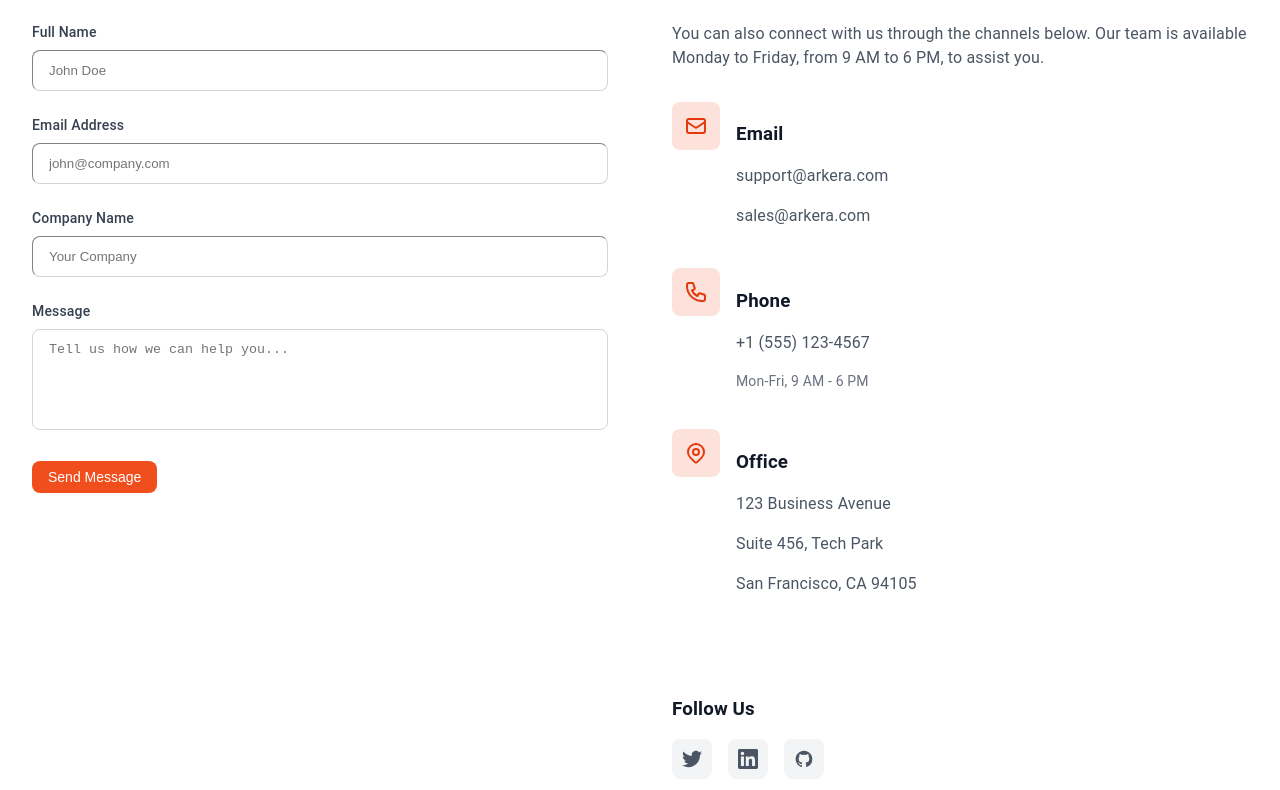
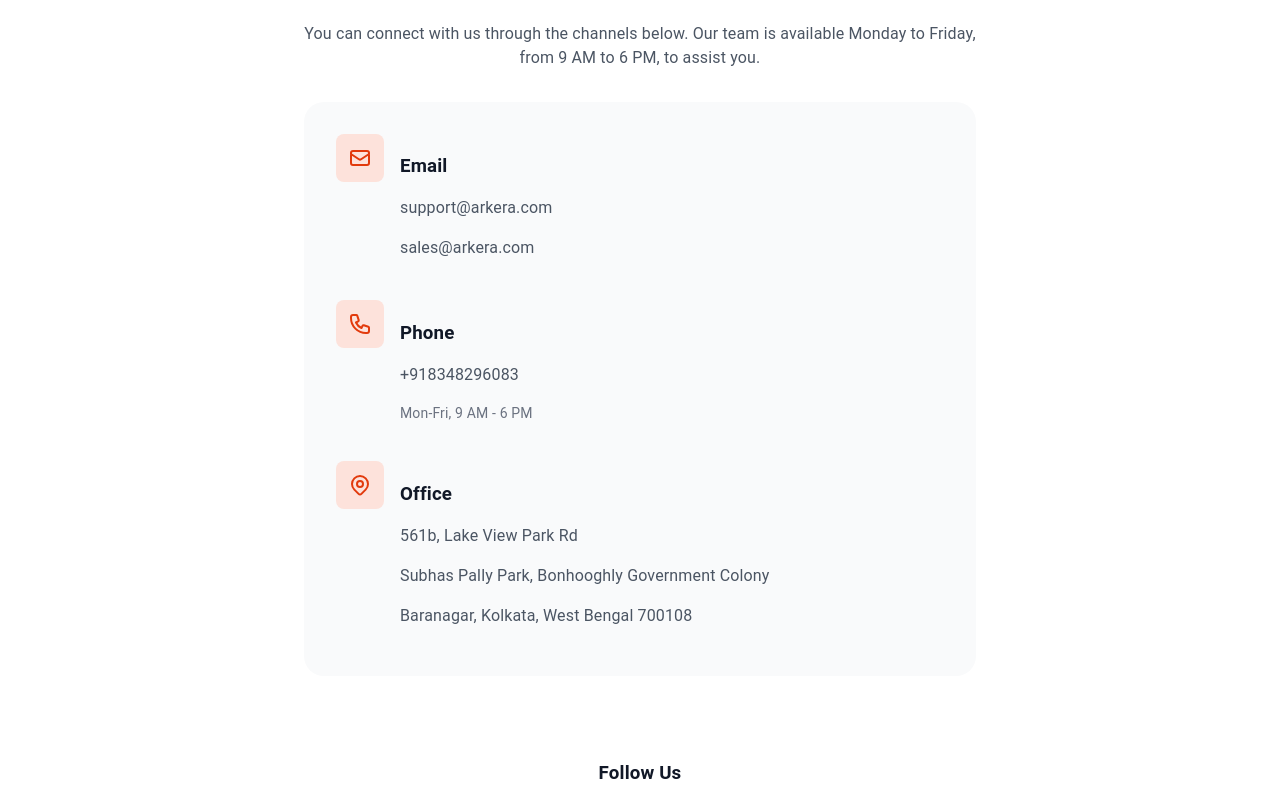
Before and after one commit to ankit705yadav/office_management, a React (Vite) app in the folder frontend/: page /contact in a window 1280 px wide. Shown: the part 650-1440 px from the top of the page. Built offline with nearby package versions, Linux system fonts and the light colour scheme; no server answers.

Commit message:
feat: Add Arkera logo and remove the interactive contact form and its logic from the ContactPage.

```diff
--- a/frontend/src/pages/landing/ContactPage.tsx
+++ b/frontend/src/pages/landing/ContactPage.tsx
@@ -3,28 +3,7 @@ import { Link } from 'react-router-dom';
 import { faqs } from '../../data/features';
 
 const ContactPage = () => {
-  const [formData, setFormData] = useState({
-    name: '',
-    email: '',
-    company: '',
-    message: '',
-  });
   const [openFaq, setOpenFaq] = useState<number | null>(null);
-
-  const handleSubmit = (e: React.FormEvent) => {
-    e.preventDefault();
-    // Handle form submission
-    console.log('Form submitted:', formData);
-    alert('Thank you for your message! We will get back to you soon.');
-    setFormData({ name: '', email: '', company: '', message: '' });
-  };
-
-  const handleChange = (e: React.ChangeEvent<HTMLInputElement | HTMLTextAreaElement>) => {
-    setFormData({
-      ...formData,
-      [e.target.name]: e.target.value,
-    });
-  };
 
   return (
     <div>
@@ -45,89 +24,17 @@ const ContactPage = () => {
       {/* Contact Section */}
       <section className="section-padding bg-white">
         <div className="container-custom">
-          <div className="grid lg:grid-cols-2 gap-12 lg:gap-16">
-            {/* Contact Form */}
-            <div>
-              <h2 className="heading-2 mb-6">Send Us a Message</h2>
-              <form onSubmit={handleSubmit} className="space-y-6">
-                <div>
-                  <label htmlFor="name" className="block text-sm font-medium text-gray-700 mb-2">
-                    Full Name
-                  </label>
-                  <input
-                    type="text"
-                    id="name"
-                    name="name"
-                    value={formData.name}
-                    onChange={handleChange}
-                    required
-                    className="w-full px-4 py-3 border border-gray-300 rounded-lg focus:ring-2 focus:ring-primary-500 focus:border-primary-500 transition-colors"
-                    placeholder="John Doe"
-                  />
+          <div className="max-w-2xl mx-auto">
+            {/* Contact Info */}
+            <div className="text-center mb-8">
+              <h2 className="heading-2 mb-6">Contact Information</h2>
+              <p className="text-gray-600 mb-8">
+                You can connect with us through the channels below.
+                Our team is available Monday to Friday, from 9 AM to 6 PM, to assist you.
+              </p>
             </div>
 
-                <div>
-                  <label htmlFor="email" className="block text-sm font-medium text-gray-700 mb-2">
-                    Email Address
-                  </label>
-                  <input
-                    type="email"
-                    id="email"
-                    name="email"
-                    value={formData.email}
-                    onChange={handleChange}
-                    required
-                    className="w-full px-4 py-3 border border-gray-300 rounded-lg focus:ring-2 focus:ring-primary-500 focus:border-primary-500 transition-colors"
-                    placeholder="john@company.com"
-                  />
-                </div>
-
-                <div>
-                  <label htmlFor="company" className="block text-sm font-medium text-gray-700 mb-2">
-                    Company Name
-                  </label>
-                  <input
-                    type="text"
-                    id="company"
-                    name="company"
-                    value={formData.company}
-                    onChange={handleChange}
-                    className="w-full px-4 py-3 border border-gray-300 rounded-lg focus:ring-2 focus:ring-primary-500 focus:border-primary-500 transition-colors"
-                    placeholder="Your Company"
-                  />
-                </div>
-
-                <div>
-                  <label htmlFor="message" className="block text-sm font-medium text-gray-700 mb-2">
-                    Message
-                  </label>
-                  <textarea
-                    id="message"
-                    name="message"
-                    value={formData.message}
-                    onChange={handleChange}
-                    required
-                    rows={5}
-                    className="w-full px-4 py-3 border border-gray-300 rounded-lg focus:ring-2 focus:ring-primary-500 focus:border-primary-500 transition-colors resize-none"
-                    placeholder="Tell us how we can help you..."
-                  />
-                </div>
-
-                <button type="submit" className="btn-primary w-full sm:w-auto">
-                  Send Message
-                </button>
-              </form>
-            </div>
-
-            {/* Contact Info */}
-            <div>
-              <h2 className="heading-2 mb-6">Contact Information</h2>
-              <p className="text-gray-600 mb-8">
-                You can also connect with us through the channels below.
-                Our team is available Monday to Friday, from 9 AM to 6 PM, to assist you.
-              </p>
-
-              <div className="space-y-6">
+            <div className="space-y-6 bg-gray-50 p-8 rounded-2xl">
               <div className="flex items-start space-x-4">
                 <div className="w-12 h-12 bg-primary-100 rounded-lg flex items-center justify-center flex-shrink-0">
                   <svg className="w-6 h-6 text-primary-600" fill="none" stroke="currentColor" viewBox="0 0 24 24">
@@ -149,7 +56,7 @@ const ContactPage = () => {
                 </div>
                 <div>
                   <h3 className="font-semibold text-gray-900 mb-1">Phone</h3>
-                    <p className="text-gray-600">+1 (555) 123-4567</p>
+                  <p className="text-gray-600">+918348296083</p>
                   <p className="text-sm text-gray-500">Mon-Fri, 9 AM - 6 PM</p>
                 </div>
               </div>
@@ -163,33 +70,32 @@ const ContactPage = () => {
                 </div>
                 <div>
                   <h3 className="font-semibold text-gray-900 mb-1">Office</h3>
-                    <p className="text-gray-600">123 Business Avenue</p>
-                    <p className="text-gray-600">Suite 456, Tech Park</p>
-                    <p className="text-gray-600">San Francisco, CA 94105</p>
+                  <p className="text-gray-600">561b, Lake View Park Rd</p>
+                  <p className="text-gray-600">Subhas Pally Park, Bonhooghly Government Colony</p>
+                  <p className="text-gray-600">Baranagar, Kolkata, West Bengal 700108</p>
                 </div>
               </div>
             </div>
 
             {/* Social Links */}
             <div className="mt-8 pt-8 border-t border-gray-200">
-                <h3 className="font-semibold text-gray-900 mb-4">Follow Us</h3>
-                <div className="flex space-x-4">
+              <h3 className="font-semibold text-gray-900 mb-4 text-center">Follow Us</h3>
+              <div className="flex space-x-4 justify-center">
                 <a href="#" className="w-10 h-10 bg-gray-100 rounded-lg flex items-center justify-center text-gray-600 hover:bg-primary-100 hover:text-primary-600 transition-colors">
                   <svg className="w-5 h-5" fill="currentColor" viewBox="0 0 24 24">
-                      <path d="M24 4.557c-.883.392-1.832.656-2.828.775 1.017-.609 1.798-1.574 2.165-2.724-.951.564-2.005.974-3.127 1.195-.897-.957-2.178-1.555-3.594-1.555-3.179 0-5.515 2.966-4.797 6.045-4.091-.205-7.719-2.165-10.148-5.144-1.29 2.213-.669 5.108 1.523 6.574-.806-.026-1.566-.247-2.229-.616-.054 2.281 1.581 4.415 3.949 4.89-.693.188-1.452.232-2.224.084.626 1.956 2.444 3.379 4.6 3.419-2.07 1.623-4.678 2.348-7.29 2.04 2.179 1.397 4.768 2.212 7.548 2.212 9.142 0 14.307-7.721 13.995-14.646.962-.695 1.797-1.562 2.457-2.549z"/>
+                    <path d="M24 4.557c-.883.392-1.832.656-2.828.775 1.017-.609 1.798-1.574 2.165-2.724-.951.564-2.005.974-3.127 1.195-.897-.957-2.178-1.555-3.594-1.555-3.179 0-5.515 2.966-4.797 6.045-4.091-.205-7.719-2.165-10.148-5.144-1.29 2.213-.669 5.108 1.523 6.574-.806-.026-1.566-.247-2.229-.616-.054 2.281 1.581 4.415 3.949 4.89-.693.188-1.452.232-2.224.084.626 1.956 2.444 3.379 4.6 3.419-2.07 1.623-4.678 2.348-7.29 2.04 2.179 1.397 4.768 2.212 7.548 2.212 9.142 0 14.307-7.721 13.995-14.646.962-.695 1.797-1.562 2.457-2.549z" />
                   </svg>
                 </a>
                 <a href="#" className="w-10 h-10 bg-gray-100 rounded-lg flex items-center justify-center text-gray-600 hover:bg-primary-100 hover:text-primary-600 transition-colors">
                   <svg className="w-5 h-5" fill="currentColor" viewBox="0 0 24 24">
-                      <path d="M20.447 20.452h-3.554v-5.569c0-1.328-.027-3.037-1.852-3.037-1.853 0-2.136 1.445-2.136 2.939v5.667H9.351V9h3.414v1.561h.046c.477-.9 1.637-1.85 3.37-1.85 3.601 0 4.267 2.37 4.267 5.455v6.286zM5.337 7.433c-1.144 0-2.063-.926-2.063-2.065 0-1.138.92-2.063 2.063-2.063 1.14 0 2.064.925 2.064 2.063 0 1.139-.925 2.065-2.064 2.065zm1.782 13.019H3.555V9h3.564v11.452zM22.225 0H1.771C.792 0 0 .774 0 1.729v20.542C0 23.227.792 24 1.771 24h20.451C23.2 24 24 23.227 24 22.271V1.729C24 .774 23.2 0 22.222 0h.003z"/>
+                    <path d="M20.447 20.452h-3.554v-5.569c0-1.328-.027-3.037-1.852-3.037-1.853 0-2.136 1.445-2.136 2.939v5.667H9.351V9h3.414v1.561h.046c.477-.9 1.637-1.85 3.37-1.85 3.601 0 4.267 2.37 4.267 5.455v6.286zM5.337 7.433c-1.144 0-2.063-.926-2.063-2.065 0-1.138.92-2.063 2.063-2.063 1.14 0 2.064.925 2.064 2.063 0 1.139-.925 2.065-2.064 2.065zm1.782 13.019H3.555V9h3.564v11.452zM22.225 0H1.771C.792 0 0 .774 0 1.729v20.542C0 23.227.792 24 1.771 24h20.451C23.2 24 24 23.227 24 22.271V1.729C24 .774 23.2 0 22.222 0h.003z" />
                   </svg>
                 </a>
                 <a href="#" className="w-10 h-10 bg-gray-100 rounded-lg flex items-center justify-center text-gray-600 hover:bg-primary-100 hover:text-primary-600 transition-colors">
                   <svg className="w-5 h-5" fill="currentColor" viewBox="0 0 24 24">
-                      <path fillRule="evenodd" d="M12 2C6.477 2 2 6.484 2 12.017c0 4.425 2.865 8.18 6.839 9.504.5.092.682-.217.682-.483 0-.237-.008-.868-.013-1.703-2.782.605-3.369-1.343-3.369-1.343-.454-1.158-1.11-1.466-1.11-1.466-.908-.62.069-.608.069-.608 1.003.07 1.531 1.032 1.531 1.032.892 1.53 2.341 1.088 2.91.832.092-.647.35-1.088.636-1.338-2.22-.253-4.555-1.113-4.555-4.951 0-1.093.39-1.988 1.029-2.688-.103-.253-.446-1.272.098-2.65 0 0 .84-.27 2.75 1.026A9.564 9.564 0 0112 6.844c.85.004 1.705.115 2.504.337 1.909-1.296 2.747-1.027 2.747-1.027.546 1.379.202 2.398.1 2.651.64.7 1.028 1.595 1.028 2.688 0 3.848-2.339 4.695-4.566 4.943.359.309.678.92.678 1.855 0 1.338-.012 2.419-.012 2.747 0 .268.18.58.688.482A10.019 10.019 0 0022 12.017C22 6.484 17.522 2 12 2z" clipRule="evenodd"/>
+                    <path fillRule="evenodd" d="M12 2C6.477 2 2 6.484 2 12.017c0 4.425 2.865 8.18 6.839 9.504.5.092.682-.217.682-.483 0-.237-.008-.868-.013-1.703-2.782.605-3.369-1.343-3.369-1.343-.454-1.158-1.11-1.466-1.11-1.466-.908-.62.069-.608.069-.608 1.003.07 1.531 1.032 1.531 1.032.892 1.53 2.341 1.088 2.91.832.092-.647.35-1.088.636-1.338-2.22-.253-4.555-1.113-4.555-4.951 0-1.093.39-1.988 1.029-2.688-.103-.253-.446-1.272.098-2.65 0 0 .84-.27 2.75 1.026A9.564 9.564 0 0112 6.844c.85.004 1.705.115 2.504.337 1.909-1.296 2.747-1.027 2.747-1.027.546 1.379.202 2.398.1 2.651.64.7 1.028 1.595 1.028 2.688 0 3.848-2.339 4.695-4.566 4.943.359.309.678.92.678 1.855 0 1.338-.012 2.419-.012 2.747 0 .268.18.58.688.482A10.019 10.019 0 0022 12.017C22 6.484 17.522 2 12 2z" clipRule="evenodd" />
                   </svg>
                 </a>
-                </div>
               </div>
             </div>
           </div>
@@ -220,8 +126,7 @@ const ContactPage = () => {
                   >
                     <span className="font-medium text-gray-900">{faq.question}</span>
                     <svg
-                      className={`w-5 h-5 text-gray-500 transition-transform ${
-                        openFaq === index ? 'rotate-180' : ''
+                      className={`w-5 h-5 text-gray-500 transition-transform ${openFaq === index ? 'rotate-180' : ''
                         }`}
                       fill="none"
                       stroke="currentColor"
```
Also changed, not shown: 1 other file (tests, documents, lock files or other folders). Lines whose indentation alone changed are shown as unchanged.
